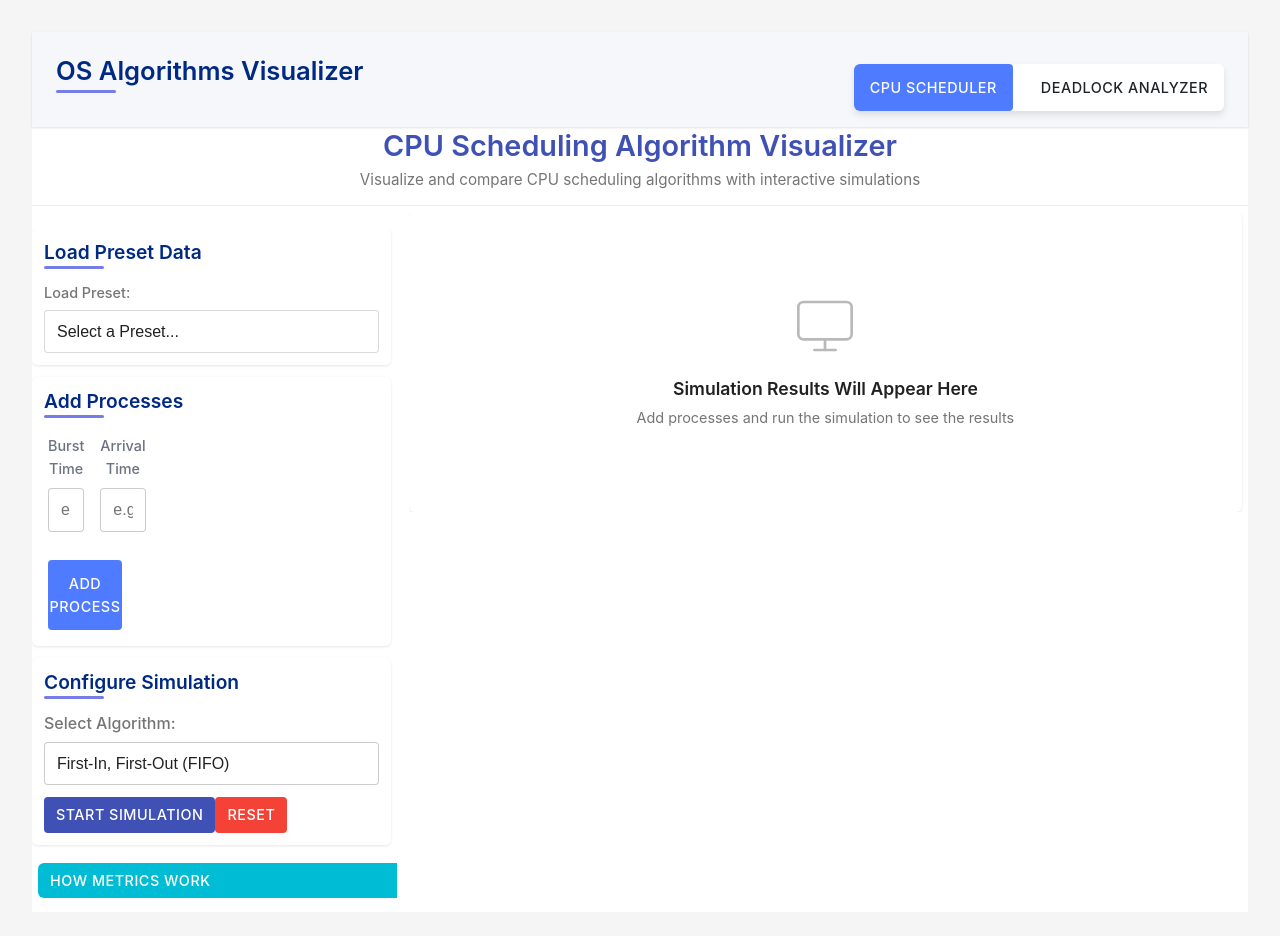
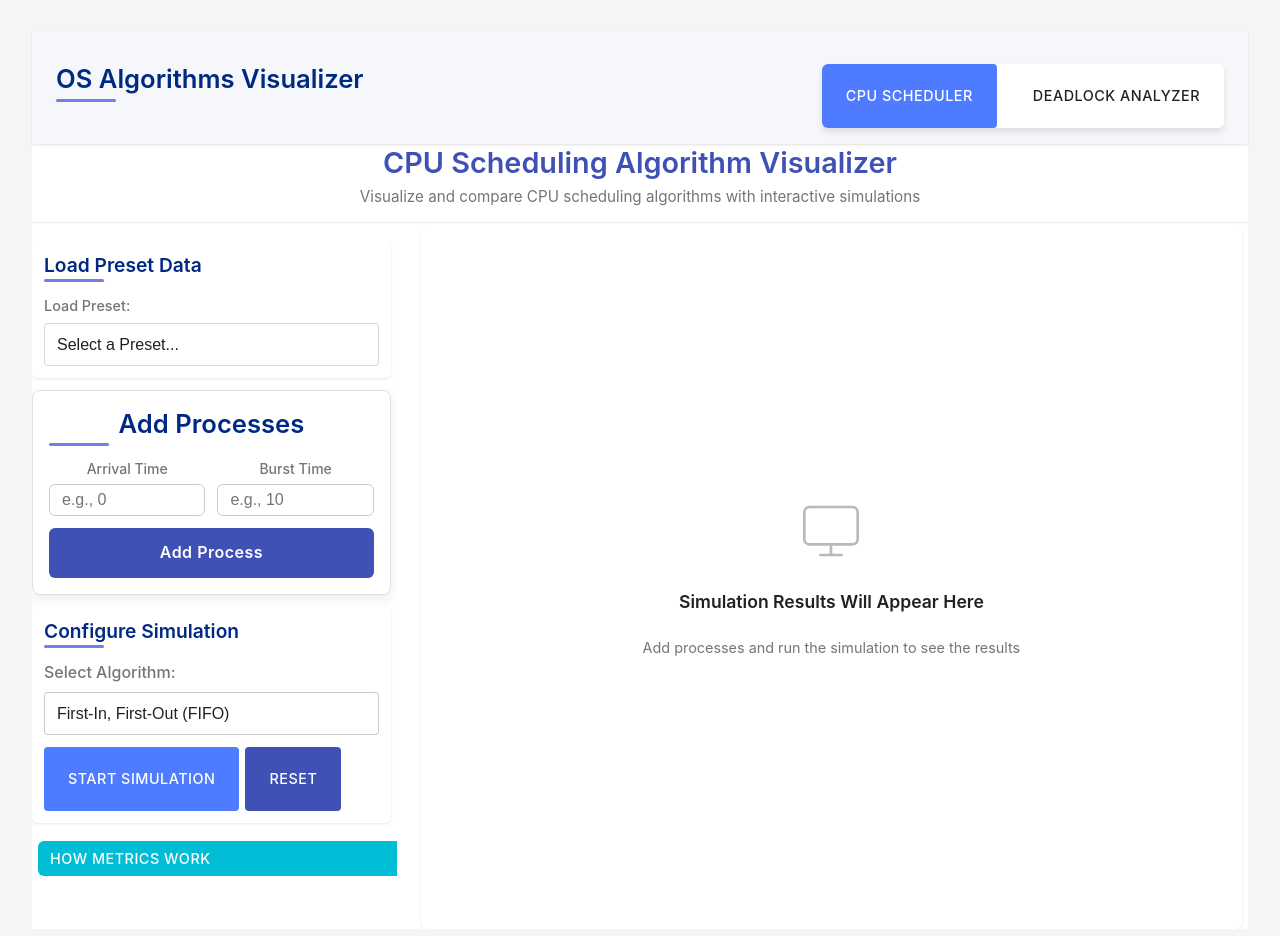
Before and after one commit to parsa-mirsaeed/Scheduling-Algorithms, a React (Vite) app: page / in a window 1280 px wide. Shown: the top 936 px of the page. Built offline with nearby package versions, Linux system fonts and the light colour scheme.

Commit message:
style: redesign process input form with improved layout and validation

```diff
--- a/src/App.css
+++ b/src/App.css
@@ -235,26 +235,32 @@ p {
   cursor: not-allowed;
 }
 
-/* Dashboard Layout */
+/* === Gemini-Inspired Dashboard Layout === */
 .dashboard-grid {
   display: grid;
-  grid-template-columns: 380px 1fr; /* Fixed-size input column */
-  gap: var(--spacing-xl);
-  align-items: flex-start;
-}
-
-.dashboard-column {
+  grid-template-columns: 370px 1fr; /* Fixed-width left column, flexible right column */
+  gap: var(--spacing-lg);
+  height: calc(100vh - 80px); /* Full viewport height minus the header */
+}
+
+.input-column {
+  position: sticky;
+  top: var(--spacing-md);
+  height: calc(100vh - 120px); /* Constrain height to allow internal scrolling */
+  overflow-y: auto;
+  padding-right: var(--spacing-md);
   display: flex;
   flex-direction: column;
-  gap: var(--spacing-lg);
-}
-
-.input-column {
-  position: sticky; /* Keep it in view while scrolling results */
-  top: var(--spacing-lg);
-  max-height: calc(100vh - 120px); /* Adjust based on header height */
-  overflow-y: auto; /* Allow scrolling only for this column */
-  padding-right: var(--spacing-sm);
+  gap: var(--spacing-md);
+}
+
+.results-column {
+  height: 100%; /* Occupy full height of the grid row */
+  overflow-y: auto; /* This is the critical property for enabling scrolling */
+  padding: 0 var(--spacing-md);
+  display: flex;
+  flex-direction: column;
+  gap: var(--spacing-md);
 }
 
 .dashboard-card {
@@ -430,22 +436,42 @@ label {
 }
 
 
+
 .process-form .form-row {
   display: flex;
   gap: var(--space-4);
   margin-bottom: var(--space-4);
+  align-items: flex-end; /* Aligns the button with the bottom of the inputs */
 }
 
 .process-form .form-group {
   flex: 1;
   display: flex;
   flex-direction: column;
+  gap: var(--space-2);
 }
 
 .process-form .form-group label {
   margin-bottom: var(--space-2);
   font-size: 0.9rem;
   color: var(--g-text-muted);
+  text-align: left; /* Ensure labels are left-aligned */
+}
+
+.process-form .form-group input {
+  width: 100%;
+  min-height: 48px; /* Standardized height */
+  padding: 0 var(--space-3);
+}
+
+.btn {
+  display: inline-flex;
+  justify-content: center;
+  align-items: center;
+  white-space: nowrap; /* Prevent text from wrapping to a new line */
+  text-align: center;
+  min-height: 48px; /* Match the input height for vertical rhythm */
+  padding: var(--space-2) var(--space-5);
 }
 
 .btn.full-width {
@@ -461,6 +487,30 @@ label {
   margin-bottom: var(--space-4);
   text-align: center;
   font-size: 0.9rem;
+}
+
+/* Dashboard Placeholder */
+.dashboard-placeholder {
+  display: flex;
+  align-items: center;
+  justify-content: center;
+  min-height: 500px; /* Ensure the column doesn't collapse */
+  border: 2px dashed var(--g-neutral-200);
+  border-radius: var(--border-radius-lg);
+  color: var(--g-text-muted);
+  text-align: center;
+  width: 100%;
+}
+
+.placeholder-content {
+  display: flex;
+  flex-direction: column;
+  align-items: center;
+  gap: var(--space-4);
+}
+
+.placeholder-content svg {
+  color: var(--g-neutral-300);
 }
 
 /* Toggle Cards */
@@ -718,6 +768,90 @@ tr:nth-child(even) {
 .metric-description {
   font-style: italic;
   color: var(--text-secondary);
+}
+
+/* === Redesigned Process Input Card === */
+.process-input-redesigned {
+  background-color: var(--surface);
+  border-radius: var(--border-radius-lg);
+  padding: var(--spacing-lg);
+  box-shadow: 0 4px 12px rgba(0, 0, 0, 0.08);
+  border: 1px solid #e0e0e0;
+  transition: all var(--transition-normal);
+}
+
+.process-input-redesigned:focus-within {
+  box-shadow: 0 6px 16px rgba(63, 81, 181, 0.2);
+  border-color: var(--primary-light);
+}
+
+.process-form-redesigned {
+  display: flex;
+  flex-direction: column;
+  gap: var(--spacing-md);
+}
+
+.input-group-redesigned {
+  display: grid;
+  grid-template-columns: 1fr 1fr;
+  gap: var(--spacing-md);
+}
+
+.form-field-redesigned {
+  display: flex;
+  flex-direction: column;
+}
+
+.form-field-redesigned label {
+  font-size: 0.875rem;
+  font-weight: 500;
+  color: var(--text-secondary);
+  margin-bottom: var(--spacing-xs);
+}
+
+.form-control-redesigned {
+  width: 100%;
+  padding: var(--spacing-sm) var(--spacing-md);
+  border: 1px solid #ccc;
+  border-radius: var(--border-radius-md);
+  font-size: 1rem;
+  transition: border-color var(--transition-fast), box-shadow var(--transition-fast);
+}
+
+.form-control-redesigned:focus {
+  outline: none;
+  border-color: var(--primary-color);
+  box-shadow: 0 0 0 3px rgba(63, 81, 181, 0.15);
+}
+
+.add-process-btn-redesigned {
+  background-color: var(--primary-color);
+  color: var(--text-on-primary);
+  border: none;
+  padding: var(--spacing-md);
+  font-size: 1rem;
+  font-weight: 600;
+  border-radius: var(--border-radius-md);
+  cursor: pointer;
+  transition: background-color var(--transition-normal), transform var(--transition-fast);
+  text-transform: none;
+}
+
+.add-process-btn-redesigned:hover {
+  background-color: var(--primary-dark);
+  transform: translateY(-2px);
+}
+
+.add-process-btn-redesigned:active {
+  transform: translateY(0);
+}
+
+.error-message-redesigned {
+  color: var(--error);
+  font-size: 0.875rem;
+  text-align: center;
+  margin-top: var(--spacing-sm);
+  font-weight: 500;
 }
 
 /* Responsive Styles */
--- a/src/App.tsx
+++ b/src/App.tsx
@@ -151,10 +151,7 @@ function App() {
                 />
               </div>
 
-              <div className="dashboard-card">
-                <h2>Add Processes</h2>
-                <ProcessInput addProcess={addProcess} />
-              </div>
+              <ProcessInput addProcess={addProcess} />
 
               <div className="dashboard-card">
                 <h2>Configure Simulation</h2>
--- a/src/components/Controls.tsx
+++ b/src/components/Controls.tsx
@@ -114,19 +114,15 @@ const Controls: React.FC<ControlsProps> = ({
         </>
       )}
 
-      <div className="button-group">
+      <div className="action-buttons">
         <button
           type="button"
-          className="start-button"
+          className="btn btn-primary"
           onClick={startSimulation}
         >
           Start Simulation
         </button>
-        <button
-          type="button"
-          className="reset-button"
-          onClick={resetSimulation}
-        >
+        <button type="button" className="btn btn-secondary" onClick={resetSimulation}>
           Reset
         </button>
       </div>
--- a/src/components/ProcessInput.tsx
+++ b/src/components/ProcessInput.tsx
@@ -48,55 +48,54 @@ const ProcessInput: React.FC<ProcessInputProps> = ({ addProcess }) => {
   // Handle input change with validation
   const handleArrivalTimeChange = (e: React.ChangeEvent<HTMLInputElement>) => {
     const value = e.target.value;
-    // Allow empty string or valid non-negative integer
-    if (value === "" || (/^\d+$/.test(value) && parseInt(value, 10) >= 0)) {
+    if (value === "" || /^\d*$/.test(value)) {
       setArrivalTime(value);
     }
   };
 
   const handleBurstTimeChange = (e: React.ChangeEvent<HTMLInputElement>) => {
     const value = e.target.value;
-    // Allow empty string or valid positive integer
-    if (value === "" || (/^\d+$/.test(value) && parseInt(value, 10) > 0)) {
+    if (value === "" || /^\d*$/.test(value)) {
       setBurstTime(value);
     }
   };
 
   return (
-    <div className="process-input">
-      <form onSubmit={handleSubmit} className="process-form">
-        <div className="form-row">
-          <div className="form-group">
+    <div className="process-input-redesigned">
+      <h2>Add Processes</h2>
+      <form onSubmit={handleSubmit} className="process-form-redesigned">
+        <div className="input-group-redesigned">
+          <div className="form-field-redesigned">
+            <label htmlFor="arrivalTime">Arrival Time</label>
+            <input
+              type="number"
+              id="arrivalTime"
+              className="form-control-redesigned"
+              value={arrivalTime}
+              onChange={handleArrivalTimeChange}
+              placeholder="e.g., 0"
+              min="0"
+              step="1"
+            />
+          </div>
+          <div className="form-field-redesigned">
             <label htmlFor="burstTime">Burst Time</label>
             <input
-              type="text"
+              type="number"
               id="burstTime"
-              className="form-control"
+              className="form-control-redesigned"
               value={burstTime}
               onChange={handleBurstTimeChange}
               placeholder="e.g., 10"
-              required
-            />
-          </div>
-          <div className="form-group">
-            <label htmlFor="arrivalTime">Arrival Time</label>
-            <input
-              type="text"
-              id="arrivalTime"
-              className="form-control"
-              value={arrivalTime}
-              onChange={handleArrivalTimeChange}
-              placeholder="e.g., 0"
-              required
+              min="1"
+              step="1"
             />
           </div>
         </div>
-
-        {error && <div className="error-message">{error}</div>}
-
-        <button type="submit" className="btn btn-primary full-width">
+        <button type="submit" className="add-process-btn-redesigned">
           Add Process
         </button>
+        {error && <p className="error-message-redesigned">{error}</p>}
       </form>
     </div>
   );
```
